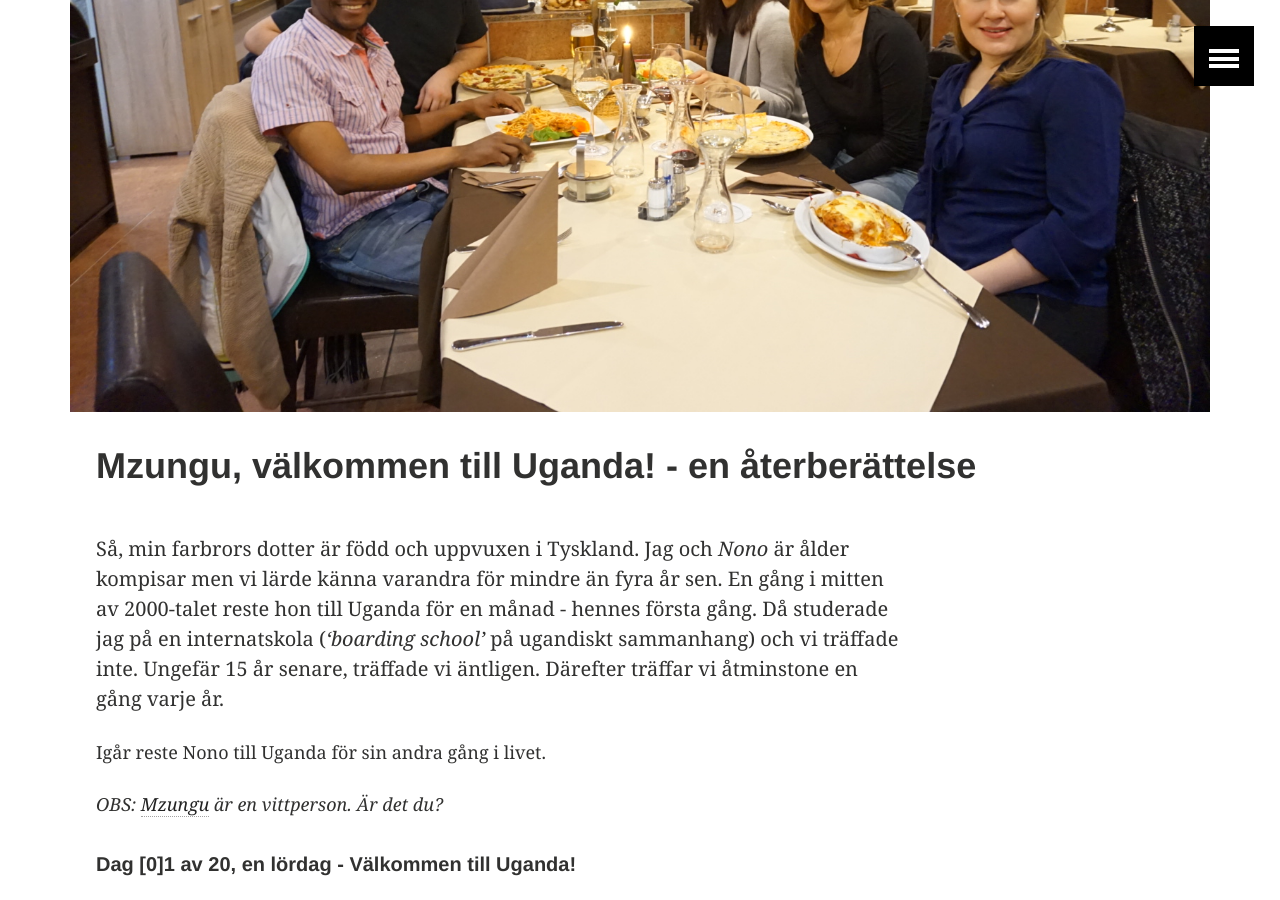
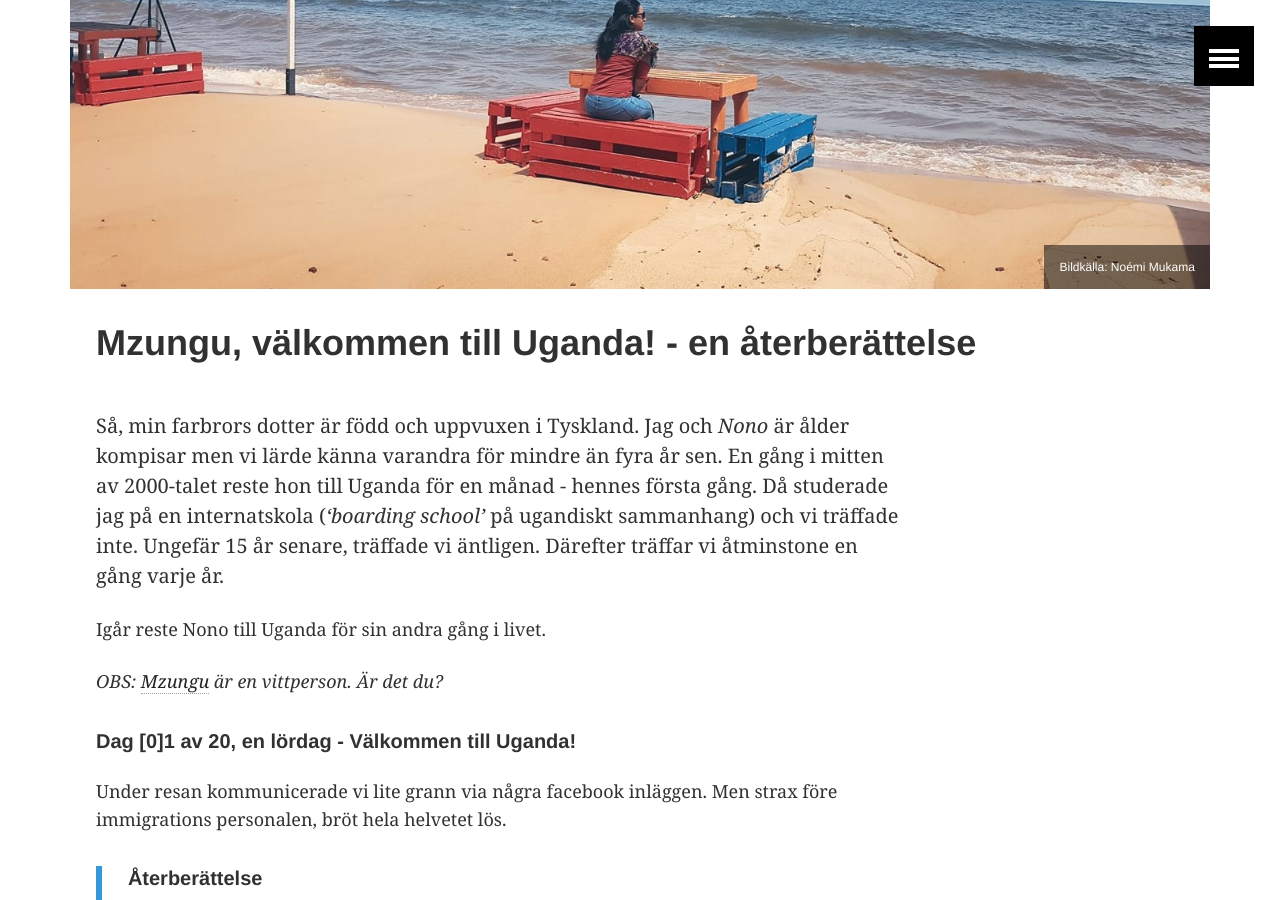
Before and after one commit to MukamaTwo/MukamaTwo.github.io, a Jekyll site: the page built from _posts/2020-03-07-5.md, in a window 1280 px wide and 900 px high, scrolled down 461 px. Built offline with Jekyll 4.4.1, drawn with Linux system fonts in a browser that asks for light colours; comment, search, counter and statistics services are not loaded.

Commit message:
Update day post images

```diff
--- a/_posts/2020-03-07-5.md
+++ b/_posts/2020-03-07-5.md
@@ -7,7 +7,7 @@ tags: [Uganda, coronavirus, tysk, resa]
 image:
   feature: 256/feat.jpg
   teaser: 256/nono.jpg
-  credit:
+  credit: Noémi Mukama
 ---
 
 Så, min farbrors dotter är född och uppvuxen i Tyskland. Jag och *Nono* är ålder kompisar men vi lärde känna varandra för mindre än fyra år sen. En gång i mitten av 2000-talet reste hon till Uganda för en månad - hennes första gång. Då studerade jag på en internatskola (*'boarding school'* på ugandiskt sammanhang) och vi träffade inte. Ungefär 15 år senare, träffade vi äntligen. Därefter träffar vi åtminstone en gång varje år.
```
Also changed, not shown: images/256/feat.jpg, images/256/nono.jpg.
